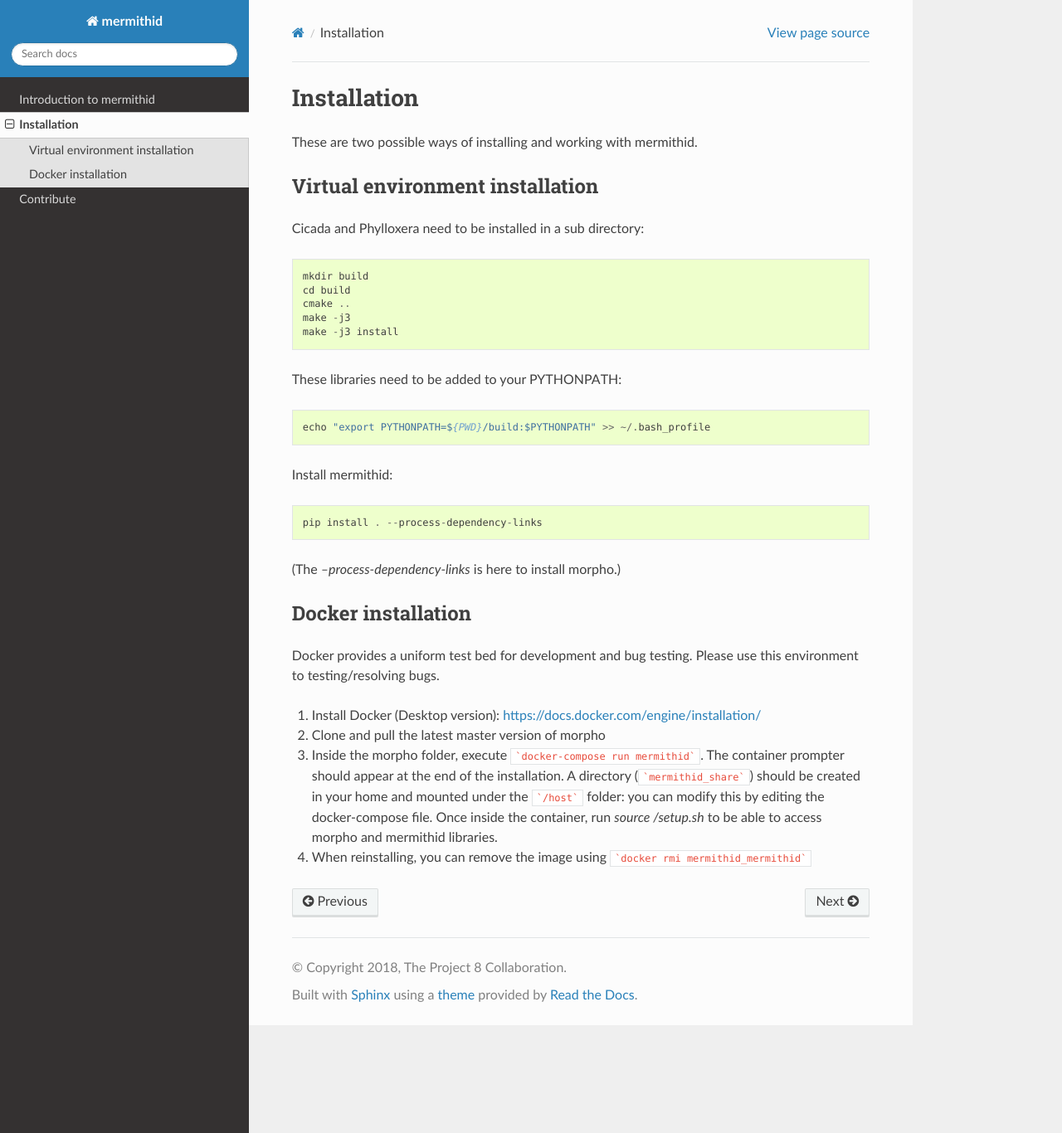
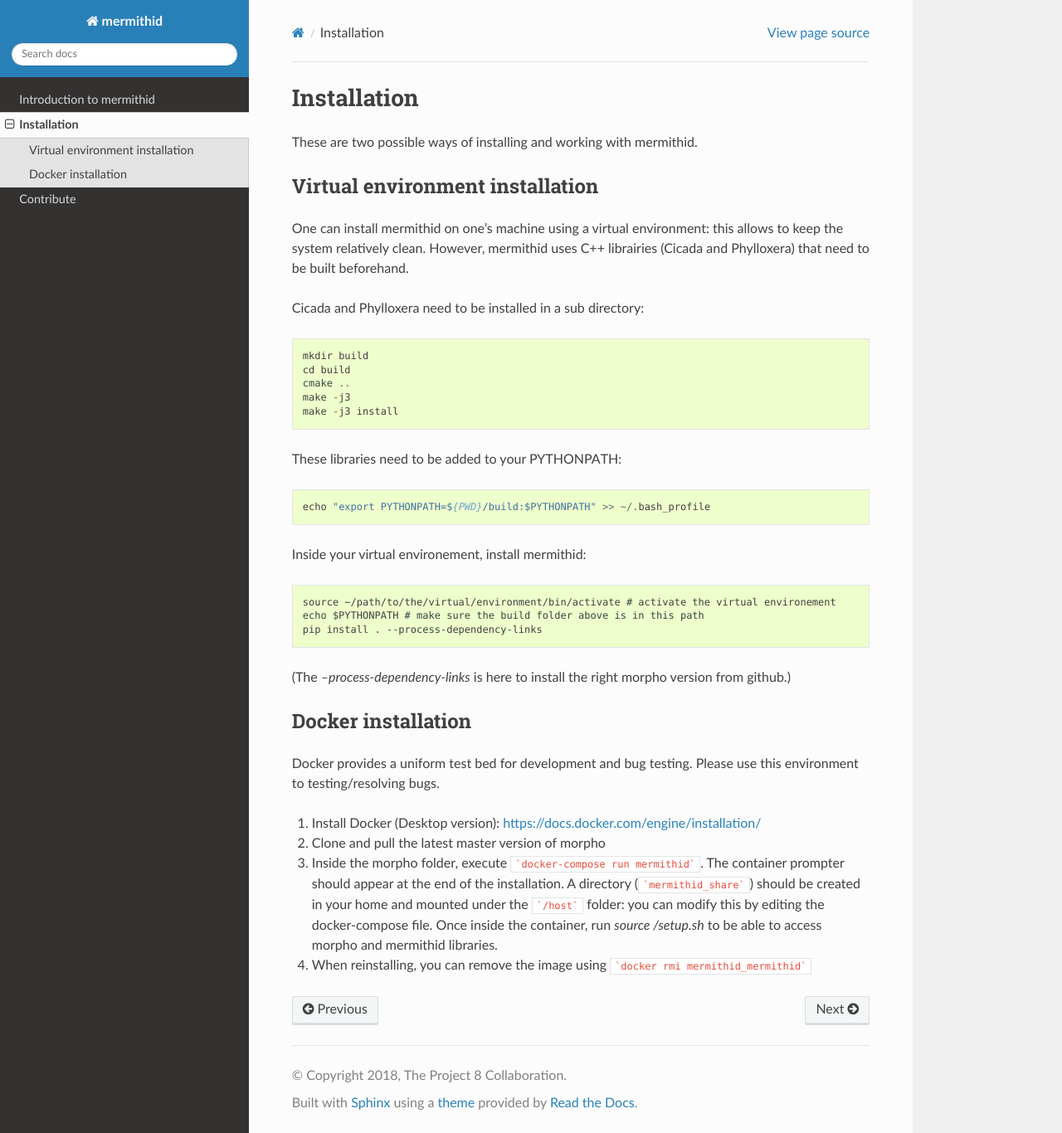
Before and after one commit to project8/mermithid, a Sphinx documentation site: the page built from documentation/install.rst, in a window 1280 px wide and 1366 px high. Shown: the whole window at 83% size. Built offline with Sphinx 7.4.7 and the Read the Docs theme 2.0.0, drawn with Linux system fonts in a browser that asks for light colours; pages that are not in the unit, such as notebooks, are missing from menus.

Commit message:
Update install.rst

```diff
--- a/documentation/install.rst
+++ b/documentation/install.rst
@@ -6,6 +6,9 @@ These are two possible ways of installing and working with mermithid.
 
 Virtual environment installation
 ----------------------------------
+
+One can install mermithid on one's machine using a virtual environment: this allows to keep the system relatively clean.
+However, mermithid uses C++ librairies (Cicada and Phylloxera) that need to be built beforehand.
 
 Cicada and Phylloxera need to be installed in a sub directory: ::
 
@@ -19,11 +22,13 @@ These libraries need to be added to your PYTHONPATH: ::
 
 	echo "export PYTHONPATH=${PWD}/build:$PYTHONPATH" >> ~/.bash_profile
 
-Install mermithid: ::
+Inside your virtual environement, install mermithid: ::
 
+	source ~/path/to/the/virtual/environment/bin/activate # activate the virtual environement
+	echo $PYTHONPATH # make sure the build folder above is in this path
 	pip install . --process-dependency-links
 
-(The `--process-dependency-links` is here to install morpho.)
+(The `--process-dependency-links` is here to install the right morpho version from github.)
 
 Docker installation
 --------------------
```
